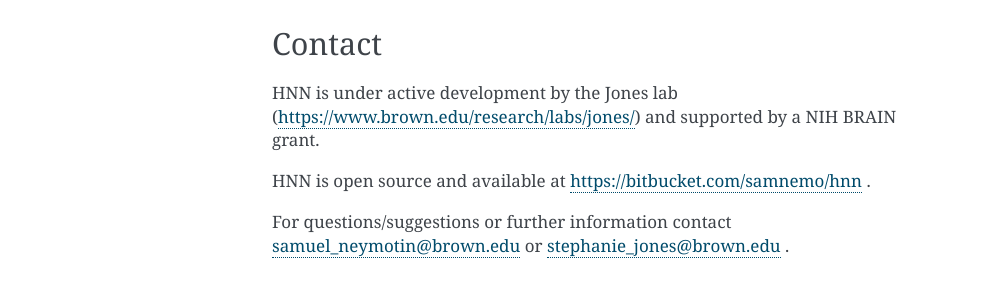
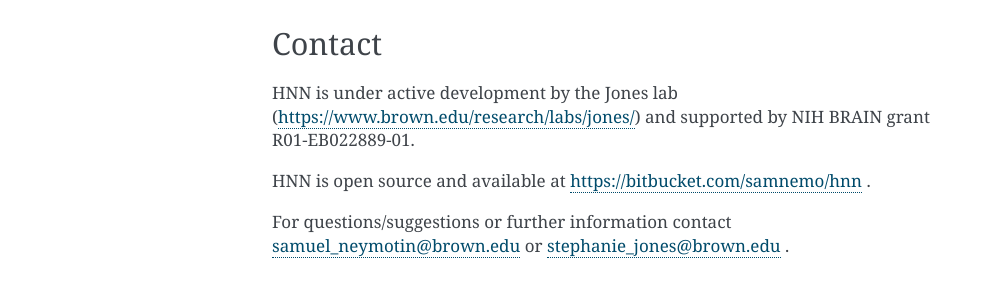
Before and after one commit to jonescompneurolab/hnn, a Sphinx documentation site: the page built from doc/refs.rst, in a window 1280 px wide. Shown: the part 1128-1425 px from the top of the page, without its empty margins (148-1140 px from the left). Built offline with Sphinx 7.4.7, drawn with Linux system fonts in a browser that asks for light colours.

Commit message:
add grant number

```diff
--- a/doc/refs.rst
+++ b/doc/refs.rst
@@ -37,7 +37,7 @@
 ^^^^^^^^^^
 
 HNN is under active development by the Jones lab (https://www.brown.edu/research/labs/jones/)
-and supported by a NIH BRAIN grant.
+and supported by NIH BRAIN grant R01-EB022889-01.
 
 HNN is open source and available at https://bitbucket.com/samnemo/hnn .
 
```
